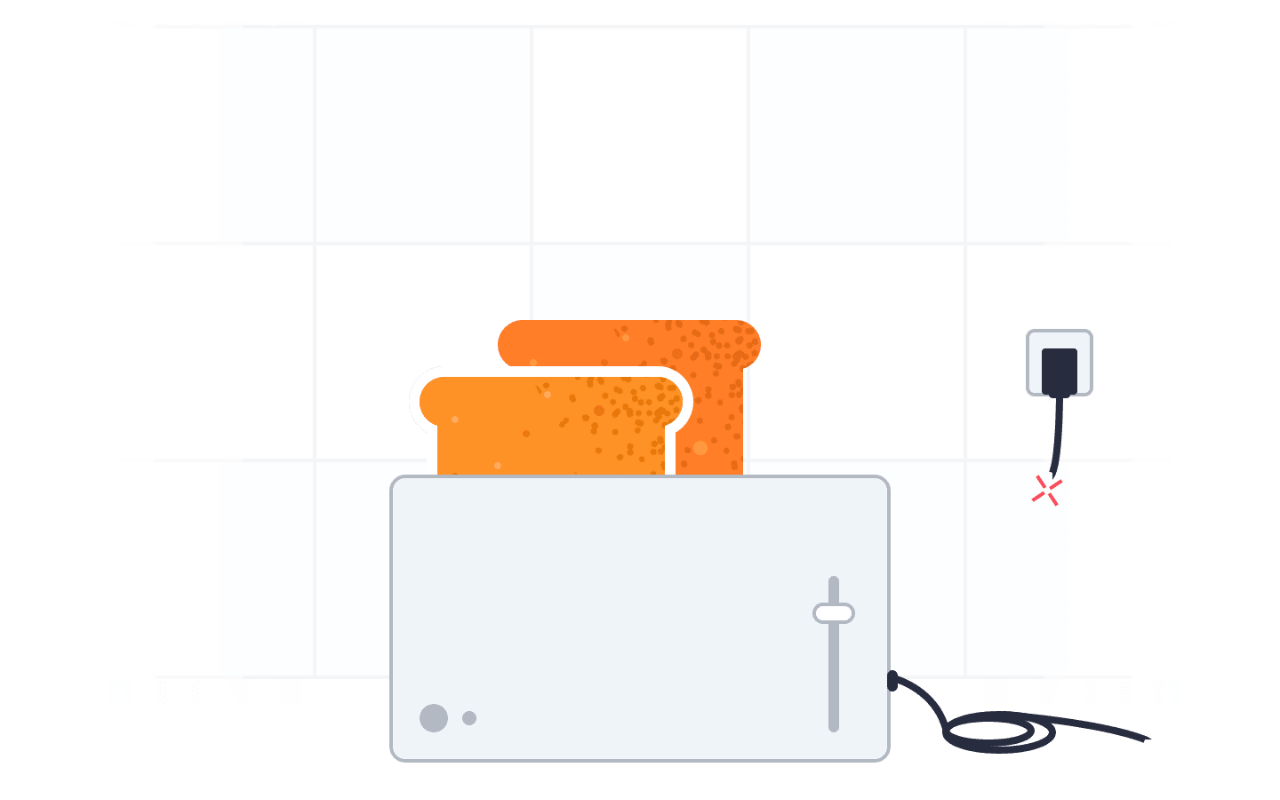
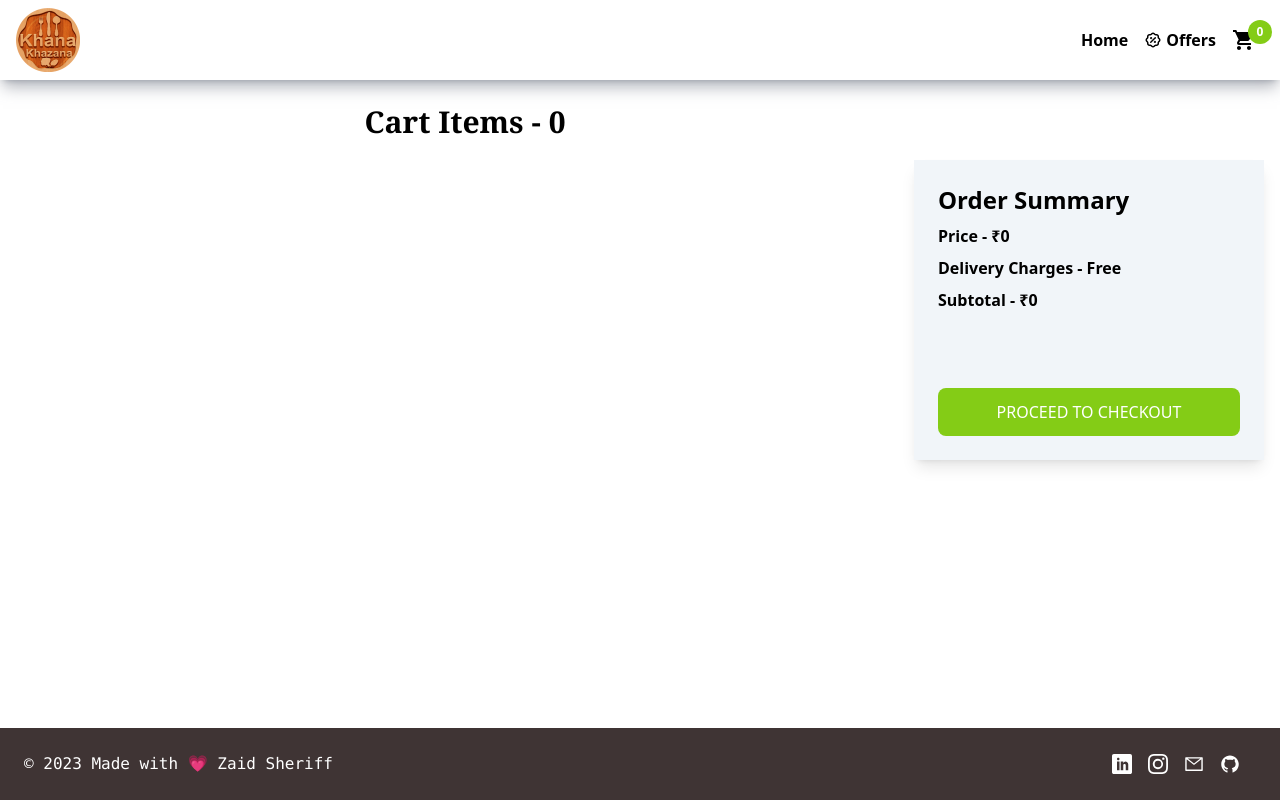
Before and after one commit to zaidsheriff786/khana-khazana, a React (Vite) app: page /cart in a window 1280 px wide. Before the commit this address had no page. Shown: the top 800 px of the page. Built offline with nearby package versions, Linux system fonts and the light colour scheme.

Commit message:
setting up redux and implementing cart and checkout

```diff
--- a/index.html
+++ b/index.html
@@ -7,8 +7,8 @@
     <title>Khana Khazana</title>
     <link rel="stylesheet" href="index.css" />
   </head>
-  <body>
-    <div id="root"></div>
+  <body class="flex flex-col h-[100vh]">
+    <div id="root" class="flex flex-col h-full"></div>
     <script type="module" src="src/App.js"></script>
   </body>
 </html>
--- a/package.json
+++ b/package.json
@@ -18,10 +18,12 @@
     "tailwindcss": "^3.2.7"
   },
   "dependencies": {
+    "@reduxjs/toolkit": "^1.9.3",
     "@tailwindcss/line-clamp": "^0.4.2",
     "react": "^18.2.0",
     "react-dom": "^18.2.0",
     "react-icons": "^4.8.0",
+    "react-redux": "^8.0.5",
     "react-router-dom": "^6.8.2",
     "react-type-animation": "^2.1.2"
   },
--- a/src/App.js
+++ b/src/App.js
@@ -1,22 +1,26 @@
 import React, { lazy, Suspense } from 'react';
 import ReactDOM from 'react-dom/client';
 import { createBrowserRouter, RouterProvider, Outlet } from 'react-router-dom';
+import { Provider } from 'react-redux';
 import Header from './components/Header';
-import Body from './components/Body';
 import Footer from './components/Footer';
-import Banner from './components/Banner';
 import Error from './components/Error';
 import RestaurantMenu from './components/RestaurantMenu';
+import Shimmer from './components/Shimmer';
 import OffersShimmer from './components/OffersShimmer';
+import store from './utils/store';
+import Main from './components/Main';
 
 const Offers = lazy(() => import('./components/Offers'));
+const Cart = lazy(() => import('./components/Cart'));
+
 const AppLayout = () => {
   return (
-    <>
+    <Provider store={store}>
       <Header />
       <Outlet />
       <Footer />
-    </>
+    </Provider>
   );
 };
 
@@ -28,7 +32,7 @@ const appRouter = createBrowserRouter([
     children: [
       {
         path: '/',
-        element: [<Banner key='banner' />, <Body key='main' />],
+        element: <Main />,
       },
       {
         path: '/offers',
@@ -42,6 +46,14 @@ const appRouter = createBrowserRouter([
         path: '/restaurant/:id',
         element: <RestaurantMenu />,
       },
+      {
+        path: '/cart',
+        element: (
+          <Suspense fallback={<Shimmer />}>
+            <Cart />
+          </Suspense>
+        ),
+      },
     ],
   },
 ]);
--- a/src/components/Body.js
+++ b/src/components/Body.js
@@ -66,7 +66,7 @@ const Body = () => {
               ))}
             </div>
           ) : (
-            <div className='flex justify-center items-center font-mono text-lg h-[calc(100vh_-_80px_-_270px_-_48px_-_16px_-_72px)]'>
+            <div className='flex flex-1 justify-center items-center font-mono text-lg'>
               No restaurant found.
             </div>
           )}
--- /dev/null
+++ b/src/components/Cart.js
@@ -0,0 +1,43 @@
+import { useSelector, useDispatch } from 'react-redux';
+import { clearCart } from '../utils/cartSlice';
+import CartItems from './CartItems';
+import CheckOut from './Checkout';
+
+const Cart = () => {
+  const dispatch = useDispatch();
+  const totalQuantity = useSelector((store) => store.cart.cartTotalQuantity);
+  const cartItems = useSelector((store) => store.cart.items);
+
+  const handleClearCart = () => {
+    dispatch(clearCart());
+  };
+  return (
+    <div className='my-2 mx-4 flex flex-1'>
+      <div className='w-[60%] mx-auto'>
+        <div className='my-4 flex justify-center items-center'>
+          <div className='text-center font-bold text-xl font-serif sm:text-3xl'>
+            Cart Items - {totalQuantity}
+          </div>
+          {Object.keys(cartItems).length > 0 && (
+            <button
+              className='bg-lime-500 p-2 ml-2 text-white rounded-md'
+              onClick={() => handleClearCart()}
+            >
+              Clear Cart
+            </button>
+          )}
+        </div>
+        {Object.keys(cartItems).length > 0 && (
+          <div className='flex flex-col'>
+            {Object.values(cartItems).map((item) => (
+              <CartItems key={item.id} {...item} />
+            ))}
+          </div>
+        )}
+      </div>
+      <CheckOut />
+    </div>
+  );
+};
+
+export default Cart;
--- /dev/null
+++ b/src/components/CartItems.js
@@ -0,0 +1,81 @@
+import { useDispatch, useSelector } from 'react-redux';
+import { addItem, removeItem, getTotalAmount } from '../utils/cartSlice';
+import { MENU_IMG_CDN_URL } from '../constants';
+
+const CartItems = (props) => {
+  const { id, name, price, defaultPrice, imageId, isVeg } = props;
+  const dispatch = useDispatch();
+  const cartItems = useSelector((store) => store.cart.items);
+
+  const handleAddItem = (item) => {
+    dispatch(addItem(item));
+    dispatch(getTotalAmount());
+  };
+
+  const handleRemoveItem = (item) => {
+    dispatch(removeItem(item));
+    dispatch(getTotalAmount());
+  };
+  return (
+    <div className='flex justify-between mb-6 p-4 rounded-md border-2 border-[#e7e9ed] shadow-[0_4px_8px_0_rgba(0,0,0,0.2)] hover:shadow-[0_8px_16px_0_rgba(0,0,0,0.2)] transition duration-[0.3s]'>
+      <div className='w-[calc(100%_-_140px)]'>
+        <div
+          className={
+            isVeg
+              ? 'flex justify-center items-center w-4 h-4 border-2 border-green-600'
+              : 'flex justify-center items-center w-4 h-4 border-2 border-red-600'
+          }
+        >
+          <span
+            className={
+              isVeg
+                ? 'w-2 h-2 rounded-full bg-green-600'
+                : 'w-2 h-2 rounded-full bg-red-600'
+            }
+          ></span>
+        </div>
+        <div className='mt-2 font-bold text-base'>{name}</div>
+        <div className='mt-2 font-mono'>₹{(price || defaultPrice) / 100}</div>
+      </div>
+      <div className='ml-2 w-[118px] h-[120px] relative'>
+        <div className='w-[118px] h-24'>
+          {imageId === '' ? (
+            <img
+              loading='lazy'
+              className='w-[118px] h-24 rounded-lg object-cover'
+              src='https://t3.ftcdn.net/jpg/00/70/49/52/360_F_70495270_2aJc2punK2LJVhMCU7zxJdjRaKBS6wjy.jpg'
+            />
+          ) : (
+            <img
+              loading='lazy'
+              className='w-[118px] h-24 rounded-lg object-cover'
+              src={MENU_IMG_CDN_URL + imageId}
+            />
+          )}
+        </div>
+
+        <div className='absolute top-[72px] left-[50%] w-24 h-9 translate-x-[-50%] flex items-center justify-around bg-lime-500 hover:bg-lime-600 rounded text-sm text-white font-bold'>
+          <button
+            className='p-2'
+            onClick={() =>
+              cartItems[id]?.quantity && handleRemoveItem({ ...props })
+            }
+          >
+            <span>-</span>
+          </button>
+          <div>
+            <span>{cartItems[id]?.quantity || 0}</span>
+          </div>
+          <button
+            className='p-2 z-30'
+            onClick={() => handleAddItem({ ...props })}
+          >
+            <span>+</span>
+          </button>
+        </div>
+      </div>
+    </div>
+  );
+};
+
+export default CartItems;
--- /dev/null
+++ b/src/components/Checkout.js
@@ -0,0 +1,31 @@
+import { useSelector } from 'react-redux';
+
+const CheckOut = () => {
+  const cartAmount = useSelector((store) => store.cart.cartTotalAmount);
+
+  return (
+    <div className='w-[350px] h-[300px] flex flex-col justify-between p-6 mt-[72px] bg-slate-100 shadow-lg'>
+      <div>
+        <h1 className='text-2xl text-black-800 font-bold'>Order Summary</h1>
+        <h1 className='text-base mt-2 font-semibold'>
+          Price - ₹{cartAmount / 100}
+        </h1>
+        <h1 className='text-base mt-2 font-semibold'>
+          Delivery Charges - Free
+        </h1>
+        <h1 className='text-base mt-2 font-semibold'>
+          {' '}
+          Subtotal - ₹{cartAmount / 100}{' '}
+        </h1>
+      </div>
+      <div>
+        <button className='flex justify-center w-full p-2 uppercase rounded-lg bg-lime-500 mt-2 hover:bg-lime-600'>
+          <span className='font-medium text-white p-1'>
+            Proceed to Checkout
+          </span>
+        </button>
+      </div>
+    </div>
+  );
+};
+export default CheckOut;
--- a/src/components/Header.js
+++ b/src/components/Header.js
@@ -1,5 +1,6 @@
+import { Link } from 'react-router-dom';
+import { useSelector } from 'react-redux';
 import logo from '../assets/img/logo.png';
-import { Link } from 'react-router-dom';
 import { TbDiscount2 } from 'react-icons/tb';
 import { MdShoppingCart } from 'react-icons/md';
 
@@ -14,6 +15,8 @@ const Title = () => {
 };
 
 const Header = () => {
+  const cartItems = useSelector((store) => store.cart.cartTotalQuantity);
+
   return (
     <div className='sticky top-0 z-10'>
       <div className='flex justify-between w-full h-20 py-2 px-4 bg-white shadow-lg shadow-gray-500/50'>
@@ -39,7 +42,17 @@ const Header = () => {
               </div>
             </li>
             <li className='py-1 px-2'>
-              <MdShoppingCart fontSize='24px' />
+              <div>
+                <Link
+                  className='flex items-center hover:text-[#fc8019] relative'
+                  to='/cart'
+                >
+                  <MdShoppingCart fontSize='24px' />
+                  <span className='absolute top-[-8px] left-4 w-4 h-4 p-3 flex justify-center items-center rounded-full bg-lime-500 text-white text-xs'>
+                    {cartItems}
+                  </span>
+                </Link>
+              </div>
             </li>
           </ul>
         </div>
--- /dev/null
+++ b/src/components/Main.js
@@ -0,0 +1,13 @@
+import Banner from './Banner';
+import Body from './Body';
+
+const Main = () => {
+  return (
+    <div className='flex flex-col flex-1'>
+      <Banner />
+      <Body />
+    </div>
+  );
+};
+
+export default Main;
--- a/src/components/RestaurantMenu.js
+++ b/src/components/RestaurantMenu.js
@@ -1,12 +1,17 @@
 import { useParams } from 'react-router-dom';
+import { useDispatch, useSelector } from 'react-redux';
 import { IMG_CDN_URL, MENU_IMG_CDN_URL } from '../constants';
 import Shimmer from './Shimmer';
 import useRestaurant from '../utils/useRestaurant';
 import { AiFillStar } from 'react-icons/ai';
+import { addItem, removeItem, getTotalAmount } from '../utils/cartSlice';
 
 const RestaurantMenu = () => {
   const { id } = useParams();
+  const dispatch = useDispatch();
+  const cartItems = useSelector((store) => store.cart.items);
   const restaurant = useRestaurant(id);
+
   const restaurantInfo = restaurant?.cards?.[0]?.card?.card?.info;
   const menuItems =
     restaurant?.cards?.[2]?.groupedCard?.cardGroupMap?.REGULAR?.cards?.[1]?.card
@@ -17,6 +22,16 @@ const RestaurantMenu = () => {
       ?.card?.itemCards ||
     restaurant?.cards?.[3]?.groupedCard?.cardGroupMap?.REGULAR?.cards?.[2]?.card
       ?.card?.itemCards;
+
+  const handleAddItem = (item) => {
+    dispatch(addItem(item));
+    dispatch(getTotalAmount());
+  };
+
+  const handleRemoveItem = (item) => {
+    dispatch(removeItem(item));
+    dispatch(getTotalAmount());
+  };
 
   return !restaurant ? (
     <Shimmer />
@@ -123,9 +138,29 @@ const RestaurantMenu = () => {
                     />
                   )}
                 </div>
-                <button className='absolute top-[72px] left-[50%] translate-x-[-50%] px-4 py-2 bg-lime-500 hover:bg-lime-600 rounded text-sm text-white font-semibold'>
-                  ADD
-                </button>
+
+                <div className='absolute top-[72px] left-[50%] w-24 h-9 translate-x-[-50%] flex items-center justify-around bg-lime-500 hover:bg-lime-600 rounded text-sm text-white font-bold'>
+                  <button
+                    className='p-2'
+                    onClick={() =>
+                      cartItems[item?.card?.info?.id]?.quantity &&
+                      handleRemoveItem(item?.card?.info)
+                    }
+                  >
+                    <span>-</span>
+                  </button>
+                  <div>
+                    <span>
+                      {cartItems[item?.card?.info?.id]?.quantity || 0}
+                    </span>
+                  </div>
+                  <button
+                    className='p-2 z-30'
+                    onClick={() => handleAddItem(item?.card?.info)}
+                  >
+                    <span>+</span>
+                  </button>
+                </div>
               </div>
             </div>
           ))}
--- /dev/null
+++ b/src/utils/cartSlice.js
@@ -0,0 +1,48 @@
+import { createSlice } from '@reduxjs/toolkit';
+
+const cartSlice = createSlice({
+  name: 'cart',
+  initialState: {
+    items: {},
+    cartTotalAmount: 0,
+    cartTotalQuantity: 0,
+  },
+  reducers: {
+    addItem: (state, action) => {
+      if (state.items[action.payload.id]) {
+        state.items[action.payload.id].count = ++state.items[action.payload.id]
+          .quantity;
+      } else {
+        state.items[action.payload.id] = { ...action.payload, quantity: 1 };
+      }
+      state.cartTotalQuantity += 1;
+    },
+    removeItem: (state, action) => {
+      if (state.items[action.payload.id].count > 1) {
+        state.items[action.payload.id].count = --state.items[action.payload.id]
+          .quantity;
+      } else {
+        delete state.items[action.payload.id];
+      }
+      state.cartTotalQuantity -= 1;
+    },
+    clearCart: (state) => {
+      state.items = [];
+      state.cartTotalQuantity = 0;
+      state.cartTotalAmount = 0;
+    },
+    getTotalAmount: (state) => {
+      const total = Object.values(state.items).reduce((cartTotal, cartItem) => {
+        const { price, quantity, defaultPrice } = cartItem;
+        cartTotal += quantity * (price || defaultPrice);
+        return cartTotal;
+      }, 0);
+      state.cartTotalAmount = total;
+    },
+  },
+});
+
+export const { addItem, removeItem, clearCart, getTotalAmount } =
+  cartSlice.actions;
+
+export default cartSlice.reducer;
--- /dev/null
+++ b/src/utils/store.js
@@ -0,0 +1,8 @@
+import { configureStore } from '@reduxjs/toolkit';
+import cartSlice from './cartSlice';
+const store = configureStore({
+  reducer: {
+    cart: cartSlice,
+  },
+});
+export default store;
```
Also changed, not shown: 1 other file (tests, documents, lock files or other folders).
